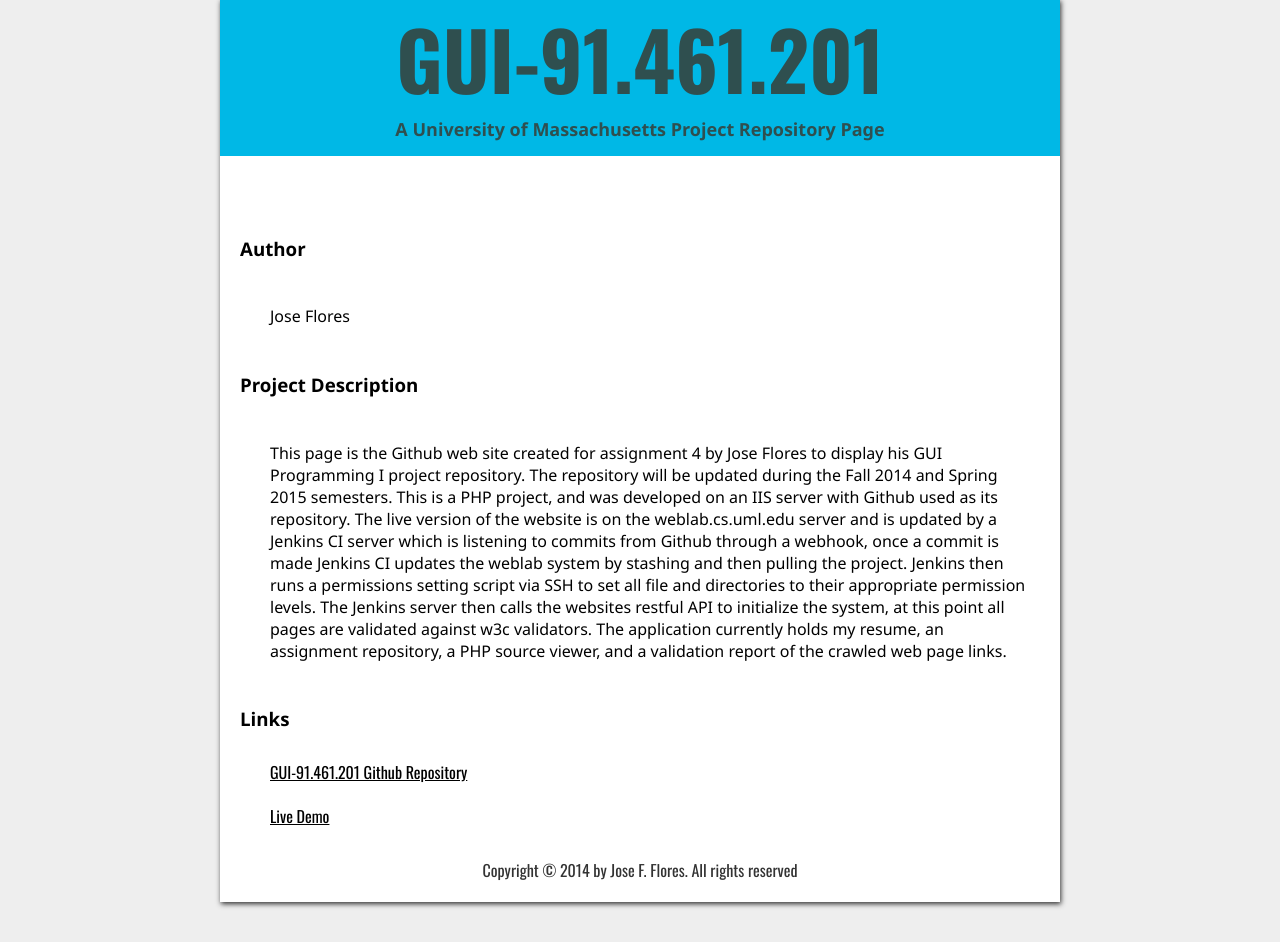
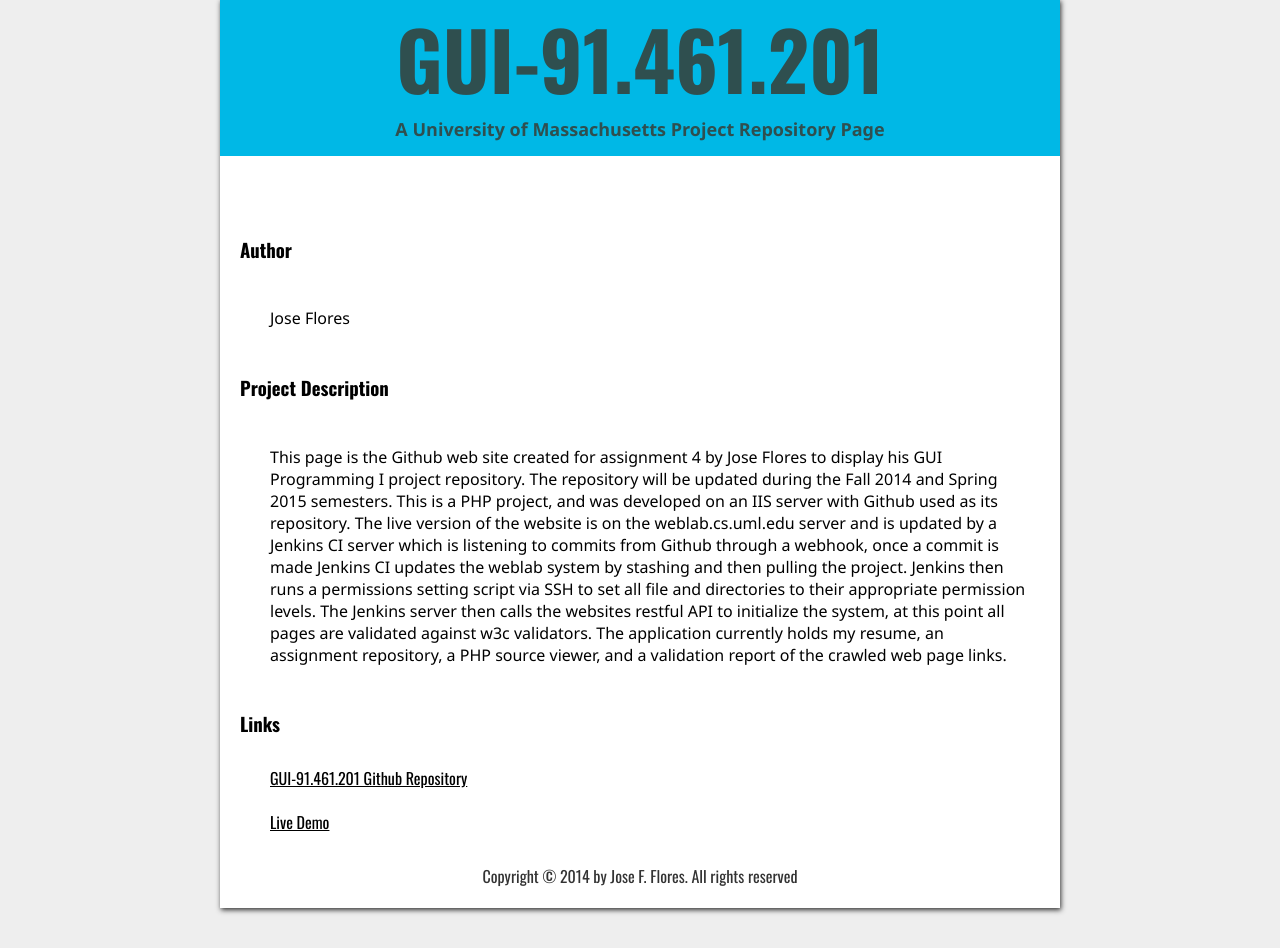
Before and after one commit to josefflores/GUI-91.461.201, a PHP site: page / in a window 1280 px wide. Shown: the part 55-1003 px from the top of the page. Run offline with PHP 8.4, Linux system fonts and the light colour scheme.

Commit message:
Update main.css

```diff
--- a/_com/css/main.css
+++ b/_com/css/main.css
@@ -45,6 +45,13 @@ h2 {
         font-family: "Segoe UI", Frutiger, "Frutiger Linotype", "Dejavu Sans", "Helvetica Neue", Arial, sans-serif;
         width: 500px;
         font-size: 18px;
+    }
+
+/**
+ *  Setting the fonrt for the section headings
+ */
+h3 {
+        font-family: "Oswald", sans-serif;
     }
 
 /**
```
